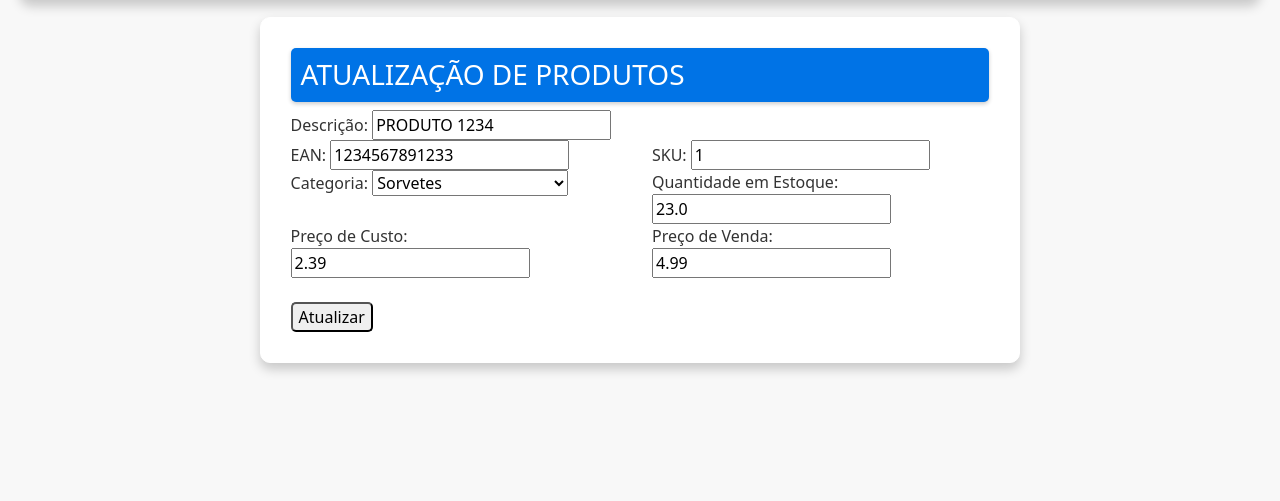
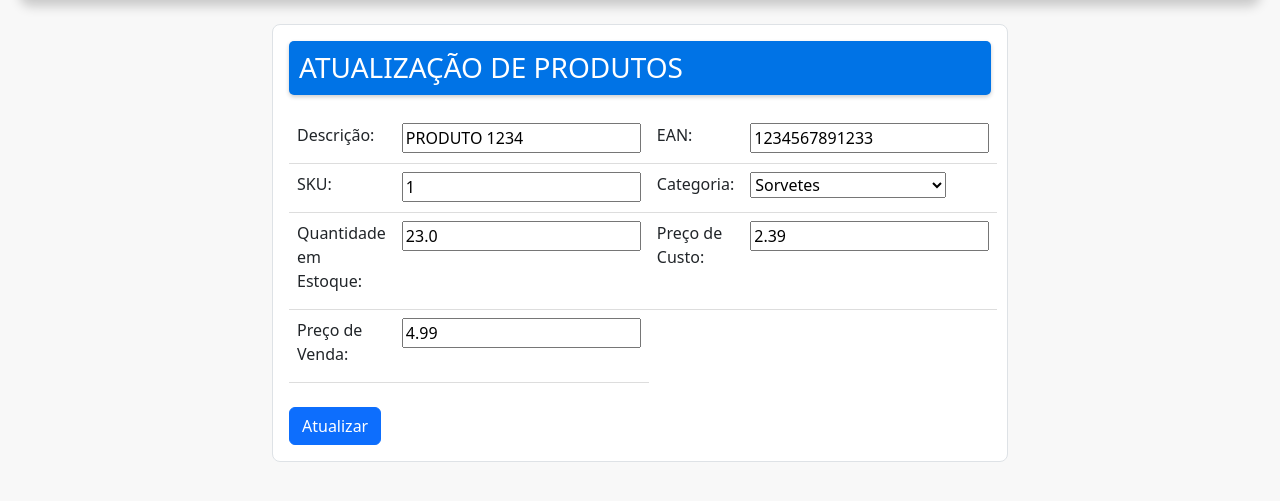
Before and after one commit to petraiosklytometis/tumnus, a Django app: page /estoque/update_produto/1234567891233/ in a window 1280 px wide. Shown: the part 56-557 px from the top of the page. Run offline with Django 4.2, Linux system fonts and the light colour scheme; data comes from the database, SQL or seed files in the repository; both versions use the stored data as it was after the commit.

Commit message:
:paintbrush: style: tabelas de detalhamento do produto update

```diff
--- a/estoque/templates/update_produto.html
+++ b/estoque/templates/update_produto.html
@@ -1,57 +1,47 @@
 {% extends "base.html" %}
 {% block 'body' %}
 
-<div class="row">
-    <div class="col-md-8 mx-auto">
-      <form
-        action="{% url 'update_produto' slug=produto.slug%}"
-        method="POST"
-        enctype="multipart/form-data"
-        class="contact-form"
-      >
-        {% csrf_token %}
-        <h3 class="form-title">ATUALIZAÇÃO DE PRODUTOS</h3>
-        <!-- Adicionei a classe "form-title" -->
-        <input type="hidden" name="id" value="{{ form.instance.id }}">
-        <div class="row">
-          <div class="col-md-6">
-            <label for="{{ form.descricao.id_for_label }}">Descrição:</label>
-            {{ form.descricao }}
-          </div>
+<div class="container mt-4 mb-4">
+    <div class="row justify-content-center">
+        <div class="col-md-8">
+            <div class="card shadow-0 border rounded-3">
+                <div class="card-body">
+                    <form action="{% url 'update_produto' slug=produto.slug%}" method="POST" enctype="multipart/form-data">
+                        {% csrf_token %}
+                        <h3 class="form-title">ATUALIZAÇÃO DE PRODUTOS</h3>
+
+                        <table class="table">
+                            <tr>
+                                <td class="table-no-border"><label for="{{ form.descricao.id_for_label }}" class="form-label">Descrição:</label></td>
+                                <td>{{ form.descricao }}</td>
+                                <td class="table-no-border"><label for="{{ form.ean.id_for_label }}" class="form-label">EAN:</label></td>
+                                <td>{{ form.ean }}</td>
+                            </tr>
+                            <tr>
+                                <td class="table-no-border"><label for="{{ form.sku.id_for_label }}" class="form-label">SKU:</label></td>
+                                <td>{{ form.sku }}</td>
+                                <td class="table-no-border"><label for="{{ form.categoria.id_for_label }}" class="form-label">Categoria:</label></td>
+                                <td>{{ form.categoria }}</td>
+                            </tr>
+                            <tr>
+                                <td class="table-no-border"><label for="{{ form.quantidade.id_for_label }}" class="form-label">Quantidade em Estoque:</label></td>
+                                <td>{{ form.quantidade }}</td>
+                                <td class="table-no-border"><label for="{{ form.preco_custo.id_for_label }}" class="form-label">Preço de Custo:</label></td>
+                                <td>{{ form.preco_custo }}</td>
+                            </tr>
+                            <tr>
+                                <td class="table-no-border"><label for="{{ form.preco_venda.id_for_label }}" class="form-label">Preço de Venda:</label></td>
+                                <td>{{ form.preco_venda }}</td>
+                            </tr>
+                        </table>
+
+                        <div class="mt-4">
+                            <button type="submit" class="btn btn-primary">Atualizar</button>
+                        </div>
+                    </form>
+                </div>
+            </div>
         </div>
-        <div class="row">
-          <div class="col-md-6">
-            <label for="{{ form.ean.id_for_label }}">EAN:</label>
-            {{ form.ean }}
-          </div>
-          <div class="col-md-6">
-            <label for="{{ form.sku.id_for_label }}">SKU:</label>
-            {{ form.sku }}
-          </div>
-        </div>
-        <div class="row">
-          <div class="col-md-6">
-            <label for="{{ form.categoria.id_for_label }}">Categoria:</label>
-            {{ form.categoria }}
-          </div>
-          <div class="col-md-6">
-            <label for="{{ form.quantidade.id_for_label }}">Quantidade em Estoque:</label>
-            {{ form.quantidade }}
-          </div>
-        </div>
-        <div class="row">
-          <div class="col-md-6">
-            <label for="{{ form.preco_custo.id_for_label }}">Preço de Custo:</label>
-            {{ form.preco_custo }}
-          </div>
-          <div class="col-md-6">
-            <label for="{{ form.preco_venda.id_for_label }}">Preço de Venda:</label>
-            {{ form.preco_venda }}
-          </div>
-        </div>
-        <br />
-        <button type="submit" class="btnContact">Atualizar</button> <!-- Atualize o rótulo do botão -->
-      </form>
     </div>
-  </div>
+</div>
 {% endblock %}
```
Also changed, not shown: db.sqlite3.
